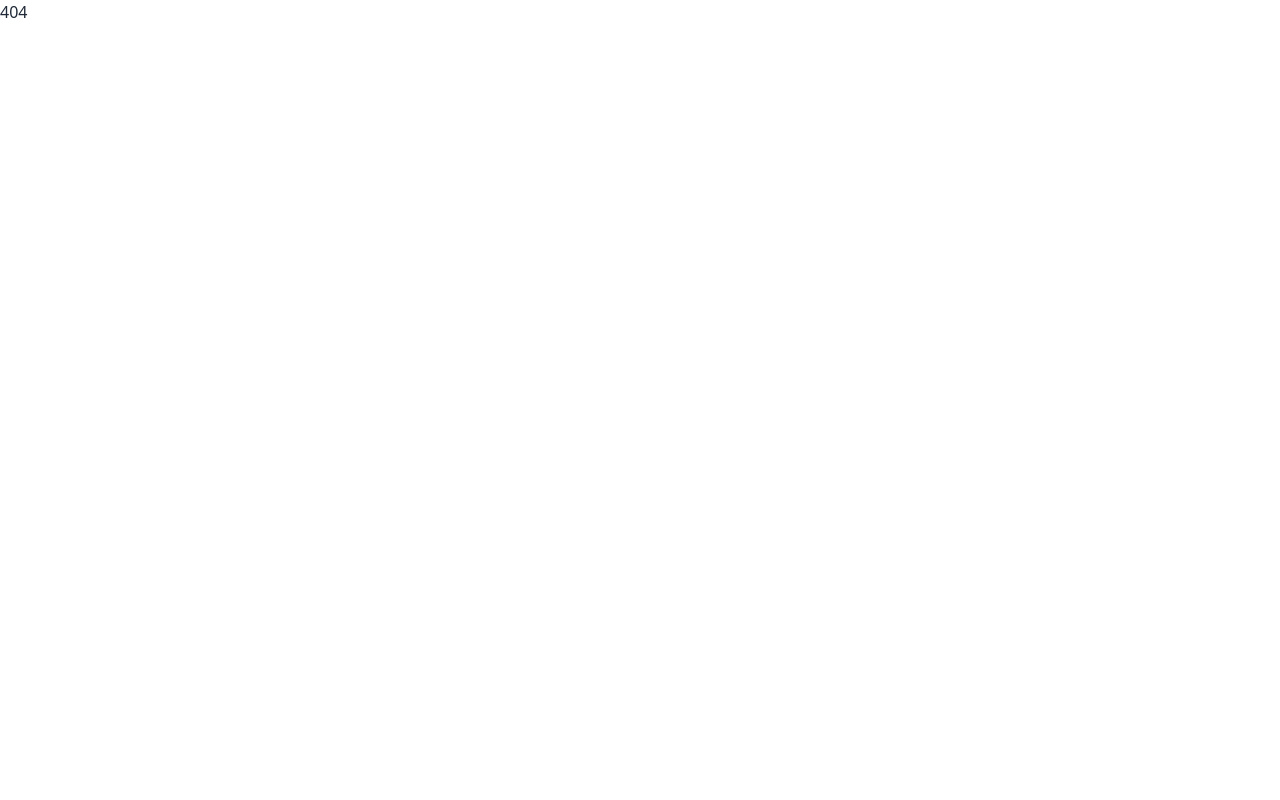
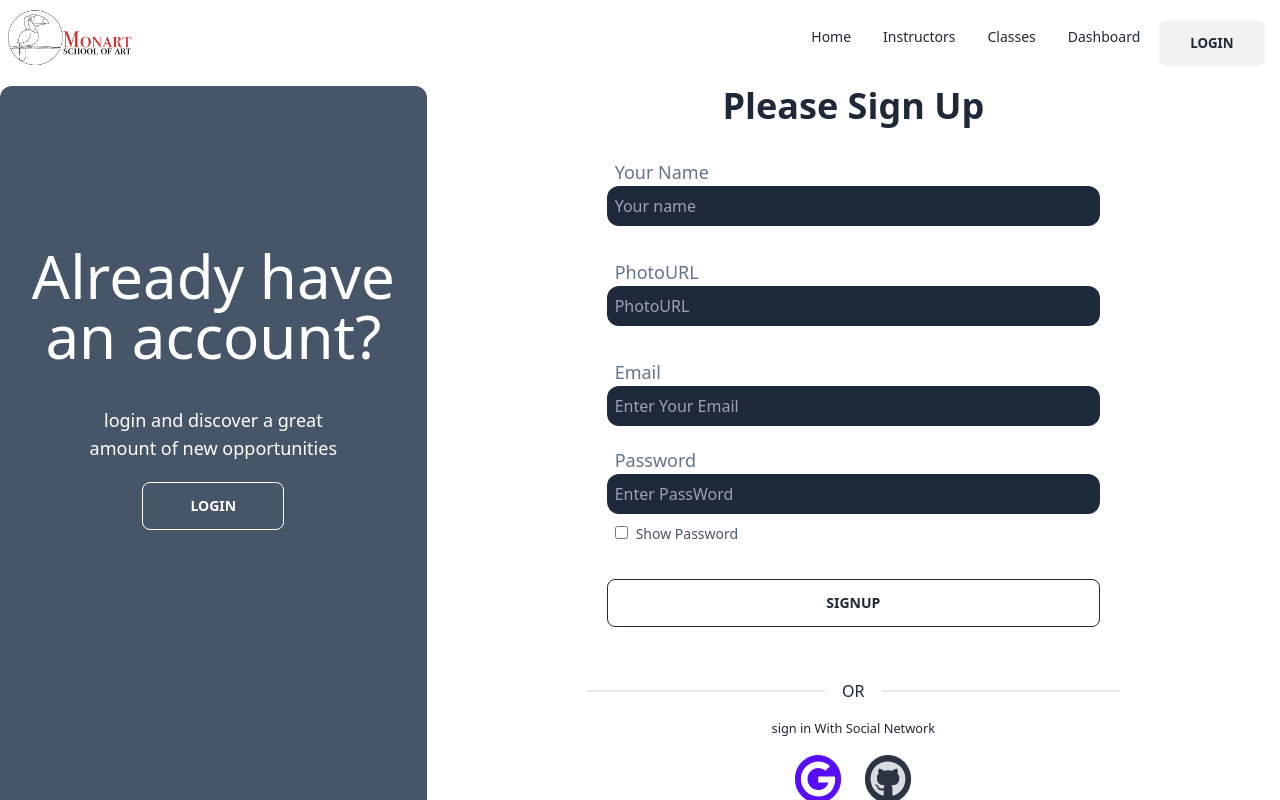
Before and after one commit to mithon0/art-craft-client, a React (Vite) app: page /register in a window 1280 px wide. Before the commit this address had no page. Shown: the top 800 px of the page. Built offline with nearby package versions, Linux system fonts and the light colour scheme.

Commit message:
register page design

```diff
--- a/src/Routes/router.jsx
+++ b/src/Routes/router.jsx
@@ -4,6 +4,7 @@ import Main from '../Layout/Main/Main';
 import Home from '../pages/Home/Home/Home';
 import Error from '../pages/Error/Error';
 import Login from '../pages/Login/Login';
+import SignUp from '../pages/SignUp/SignUp';
 
 const router = createBrowserRouter([
     {
@@ -19,6 +20,10 @@ const router = createBrowserRouter([
         {
           path:"/login",
           element:<Login></Login>
+        },
+        {
+          path:"/register",
+          element:<SignUp></SignUp>
         }
       ]
 
--- a/src/pages/Login/Login.jsx
+++ b/src/pages/Login/Login.jsx
@@ -1,6 +1,7 @@
 import React from 'react';
 import { Helmet } from 'react-helmet-async';
 import { FaGithub, FaGoogle } from "react-icons/fa";
+import { Link } from 'react-router-dom';
 
 const Login = () => {
     return (
@@ -8,23 +9,25 @@ const Login = () => {
             <Helmet
           title='MonArt | Login'
           ></Helmet>
-          <div className='grid grid-cols-3'>
-            <div className='col-span-2 mb-20 '>
+          <div className='grid md:grid-cols-3 grid-cols-1'>
+            <div className='col-span-2 md:mb-20 '>
                <h1 className='text-4xl font-bold text-center'>LogIn To Your Account</h1>
                <p className='text-center mt-2'><small >Login With Social Network</small></p>
                <div className='flex justify-center gap-6 mt-4 '>
                 <button className='btn btn-primary text-white rounded-full p-1'><FaGoogle className='text-4xl '/></button>
                <button className='btn btn-neutral  rounded-full p-1'> <FaGithub className='text-4xl '/></button>
                </div>
-               <div className="divider mx-40">OR</div>
+               <div className="divider md:mx-40">OR</div>
                <form className='border mx-5 '>
-                <div className='mx-40 mt-8'>
-                <label className='' htmlFor="email">Email</label><br />
+                <div className='md:mx-40 mt-8'>
+                <label className='p-2 text-lg text-slate-500' htmlFor="email">Email</label><br />
                 <input className='w-full p-2 bg-slate-800 text-white rounded-xl' type="email" placeholder='Enter Your Email' />
                 </div>
-               <div className='mx-40 mt-5'>
-               <label htmlFor="passWord">Password</label><br />
+               <div className='md:mx-40 mt-5'>
+               <label className='px-2 text-lg text-slate-500' htmlFor="passWord">Password</label><br />
                 <input className='w-full p-2  bg-slate-800 text-white rounded-xl' type="email" placeholder='Enter PassWord' />
+                <input type="checkbox"  className="ms-2 mr-2 my-3" />
+               <label htmlFor="" className='text-sm text-slate-600'>Show Password</label>
                <div className='mx-auto flex justify-center'>
                <input className='btn btn-outline mb-10 mt-7 w-full p-2' type="submit" value="Login" />
                </div>
@@ -32,8 +35,14 @@ const Login = () => {
 
                </form>
             </div>
-            <div>
-
+            <div className='h-full rounded-xl bg-slate-600 content-start '>
+        <h1 className='text-center text-white text-6xl md:mt-40'>New Here?</h1>
+        <p className='text-center text-white text-lg mt-10'>
+            sign up and discover a great <br /> amount of new opportunities
+        </p>
+        <div className='flex justify-center mt-5'>
+        <button className='btn btn-outline text-white w-1/3'><Link to='/register' >Sign Up</Link></button>
+        </div>
             </div>
           </div>
         </div>
--- /dev/null
+++ b/src/pages/SignUp/SignUp.jsx
@@ -0,0 +1,60 @@
+import React from 'react';
+import { Helmet } from 'react-helmet-async';
+import { FaGithub, FaGoogle } from "react-icons/fa";
+import { Link } from 'react-router-dom';
+const SignUp = () => {
+    return (
+        <div>
+
+       <div className='grid md:grid-cols-3 grid-cols-1'>
+
+            <div className='h-full rounded-xl bg-slate-600 content-start '>
+        <h1 className='text-center text-white text-6xl md:mt-40'>Already have an account?</h1>
+        <p className='text-center text-white text-lg mt-10'>
+            login and discover a great <br /> amount of new opportunities
+        </p>
+        <div className='flex justify-center mt-5'>
+        <button className='btn btn-outline text-white w-1/3'><Link to='/login' >login</Link></button>
+        </div>
+            </div>
+            <div className='col-span-2 md:mb-20 '>
+               <h1 className='text-4xl font-bold text-center'>Please Sign Up</h1>
+
+
+               <form className=' mx-5 '>
+                <div className='md:mx-40 mt-8'>
+                <label className='p-2 text-lg text-slate-500' htmlFor="name">Your Name</label><br />
+                <input className='w-full p-2 bg-slate-800  text-white rounded-xl' type="text" placeholder='Your name' />
+                </div>
+                <div className='md:mx-40 mt-8'>
+                <label className='p-2 text-lg text-slate-500' htmlFor="photo">PhotoURL</label><br />
+                <input className='w-full p-2 bg-slate-800 text-white rounded-xl' type="text" placeholder='PhotoURL' />
+                </div>
+                <div className='md:mx-40 mt-8'>
+                <label className='p-2 text-lg text-slate-500' htmlFor="email">Email</label><br />
+                <input className='w-full p-2 bg-slate-800 text-white rounded-xl' type="email" placeholder='Enter Your Email' />
+                </div>
+               <div className='md:mx-40 mt-5'>
+               <label className='px-2 text-lg text-slate-500' htmlFor="passWord">Password</label><br />
+                <input className='w-full p-2  bg-slate-800 text-white rounded-xl' type="email" placeholder='Enter PassWord' />
+                <input type="checkbox"  className="ms-2 mr-2 my-3" />
+               <label htmlFor="" className='text-sm text-slate-600'>Show Password</label>
+               <div className='mx-auto flex justify-center'>
+               <input className='btn btn-outline mb-10 mt-7 w-full p-2' type="submit" value="SignUp" />
+               </div>
+               </div>
+
+               </form>
+               <div className="divider md:mx-40">OR</div>
+               <p className='text-center mt-2'><small >sign in With Social Network</small></p>
+               <div className='flex justify-center gap-6 mt-4 '>
+                <button className='btn btn-primary text-white rounded-full p-1'><FaGoogle className='text-4xl '/></button>
+               <button className='btn btn-neutral  rounded-full p-1'> <FaGithub className='text-4xl '/></button>
+               </div>
+            </div>
+          </div>
+    </div>
+    );
+};
+
+export default SignUp;
```
